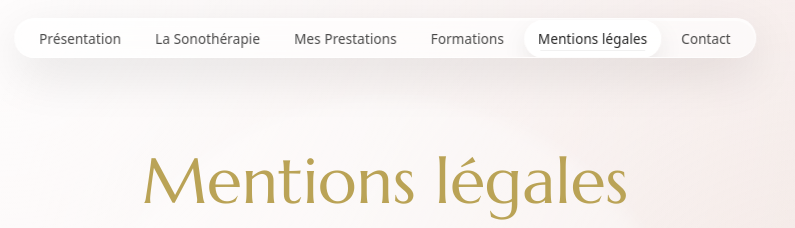
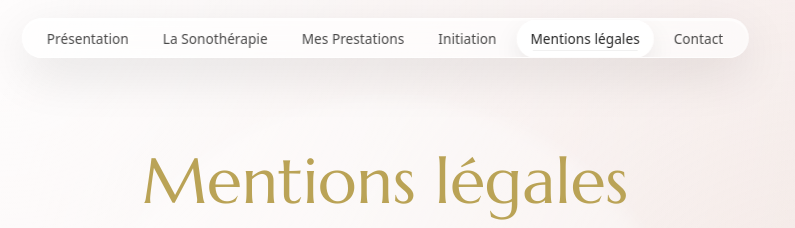
Before and after one commit to Keyxss7/melodiedelame, a plain HTML site: page mentions-legales.html in a window 1280 px wide. Shown: the top 228 px of the page, 255-1050 px from the left. Drawn offline with Linux system fonts and the light colour scheme.

Commit message:
Update mentions-legales.html

```diff
--- a/mentions-legales.html
+++ b/mentions-legales.html
@@ -24,7 +24,7 @@
         <li><a href="index.html">Présentation</a></li>
         <li><a href="index.html#sonotherapie">La Sonothérapie</a></li>
         <li><a href="prestations.html">Mes Prestations</a></li>
-        <li><a href="formations.html">Formations</a></li>
+        <li><a href="formations.html">Initiation</a></li>
         <li><a class="is-active" href="mentions-legales.html">Mentions légales</a></li>
         <li><a href="https://liberlo.com/profil/melissa-bergez-casalou/">Contact</a></li>
       </ul>
@@ -40,7 +40,7 @@
         <li><a href="index.html">Présentation</a></li>
         <li><a href="index.html#sonotherapie">La Sonothérapie</a></li>
         <li><a href="prestations.html">Mes Prestations</a></li>
-        <li><a href="formations.html">Formations</a></li>
+        <li><a href="formations.html">Initiation</a></li>
         <li><a class="is-active" href="mentions-legales.html">Mentions légales</a></li>
         <li><a href="https://liberlo.com/profil/melissa-bergez-casalou/">Contact</a></li>
       </ul>
```
